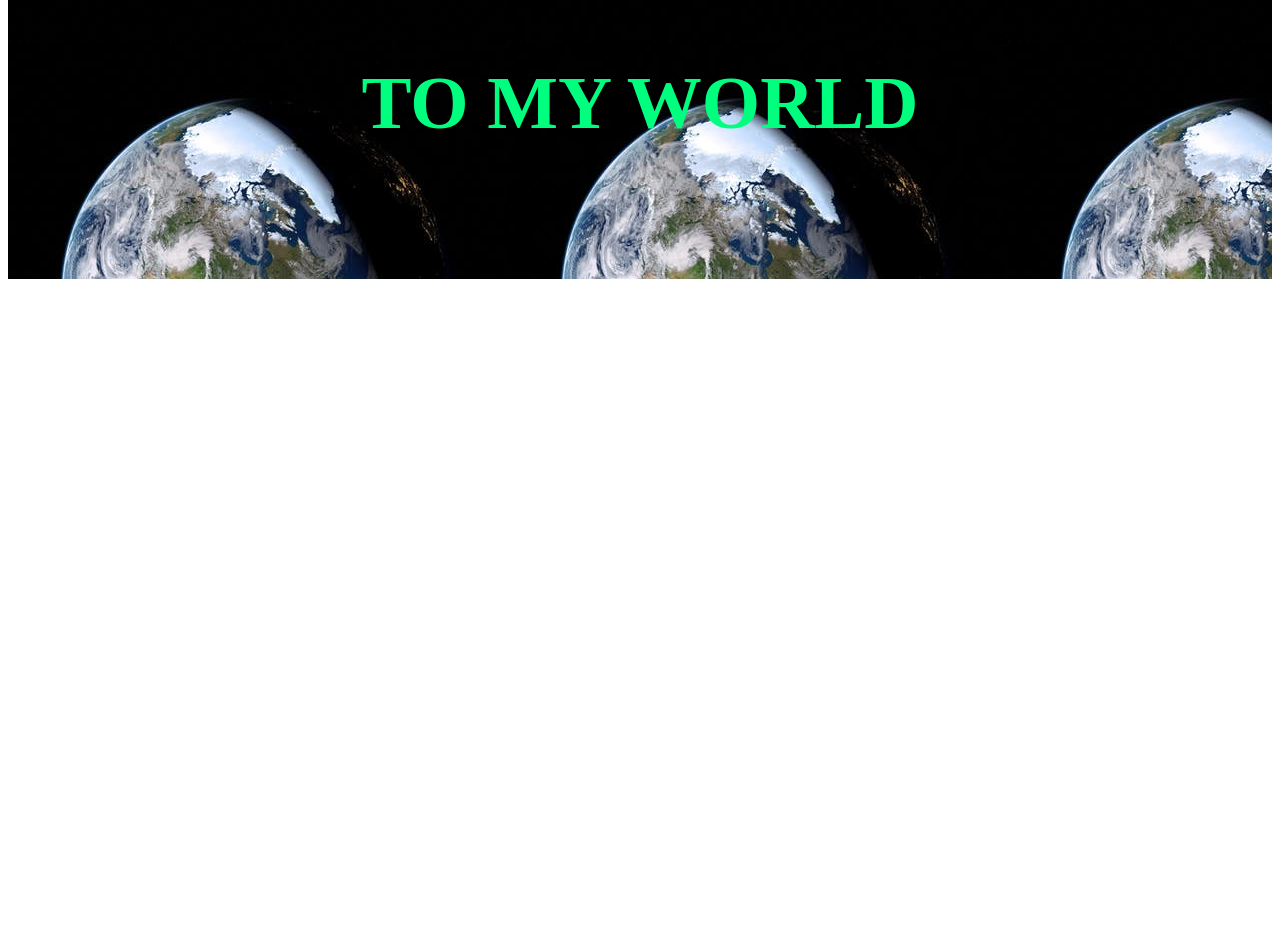
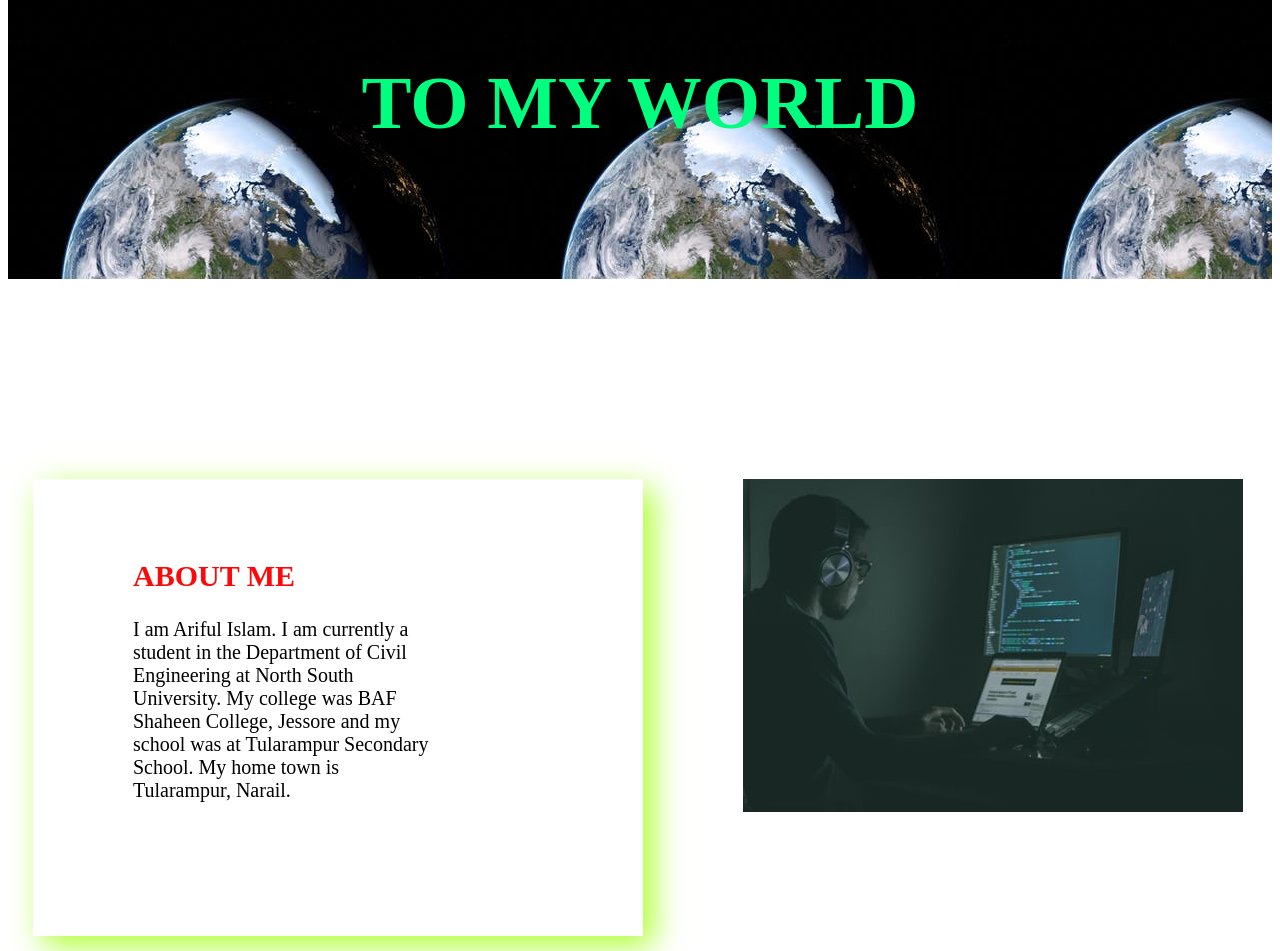
Before and after one commit to arif55885587/my_first_website, a plain HTML site: page index.html in a window 1280 px wide. Shown: the part 1219-2170 px from the top of the page. Before the commit the page ends 1506 px from the top, so only its background shows below. Drawn offline with Linux system fonts and the light colour scheme.

Commit message:
two-page-added

```diff
--- a/index.html
+++ b/index.html
@@ -30,6 +30,14 @@
 
 
      </section>
+     <section class="abc">
+        <div class="ccc">
+              <div class="aaa"> <h1 class="bbb"> ABOUT ME</h1>
+          <P> I am Ariful Islam. I am currently a student in the Department of Civil Engineering at North South University. My college was BAF Shaheen College, Jessore and my school was at Tularampur Secondary School. My home town is Tularampur, Narail.</P></div></div>
+          <div class="photo">
+               <img src="web photo.jpg">
+          </div>
+     </section>
 </body>
 
 </html>
--- a/style.css
+++ b/style.css
@@ -28,3 +28,31 @@
 .width-two{
      color: springgreen;
 }
+.abc{
+     display: flex;
+     margin-top: 200px;
+     margin-left:25px ;
+     margin-right: 20px;
+     margin-bottom: 15px;
+}
+.aaa{
+     width: 50%;
+     margin-left: 100px;
+     margin-top: 80px;
+     margin-right: 20px;
+     margin-bottom: 30px;
+     font-size: 20px;
+
+}
+.photo{
+     margin-left: 100px;
+     margin-bottom: 100px;
+     padding-bottom: 20px;
+}
+.bbb{
+     color: rgb(253, 9, 9);
+}
+.ccc{
+     box-shadow: 10px 10px 30px greenyellow;
+     width: 50%;
+}
```
